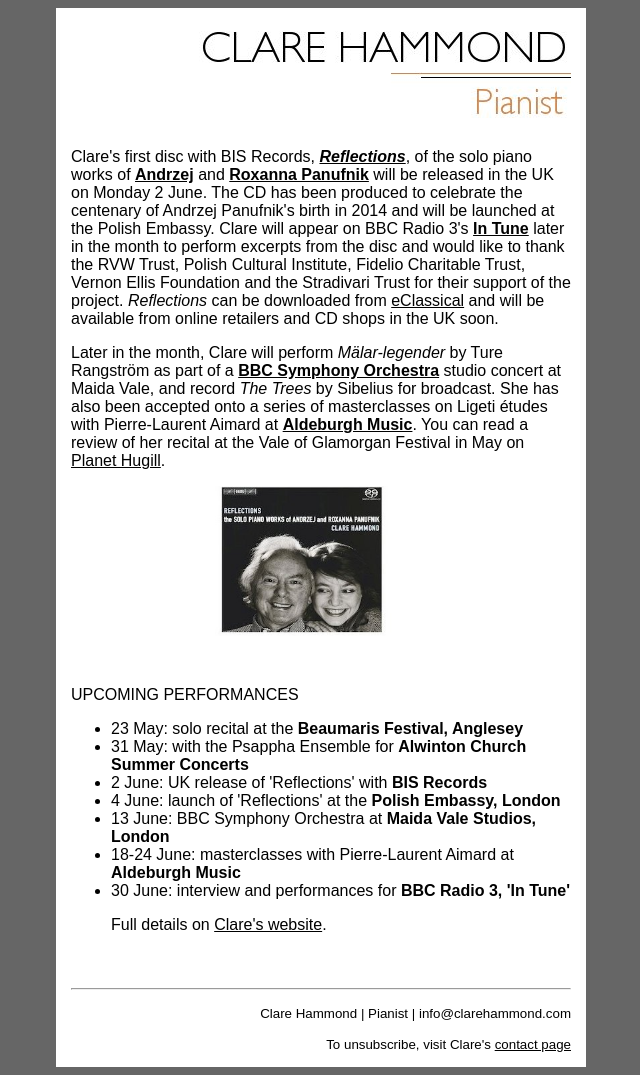
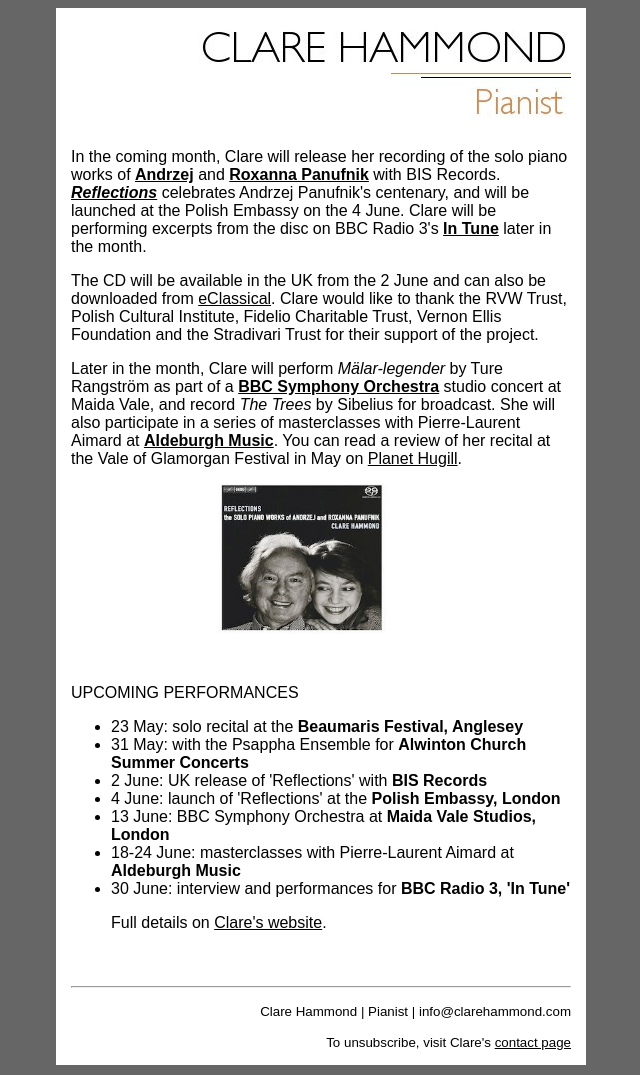
Before and after one commit to hammonc/clarehammond.com, a Jekyll site: the page newsletter-20140520.html, which Jekyll copies as it is, in a window 1280 px wide. Shown: the whole page, without its empty margins (319-959 px from the left). Built offline with Jekyll 4.4.1, drawn with Linux system fonts in a browser that asks for light colours.

Commit message:
newsletterr rewrite

```diff
--- a/newsletter-20140520.html
+++ b/newsletter-20140520.html
@@ -26,9 +26,11 @@
 <strong><a href=""target="_blank"></a></strong>
 <a href=""target="_blank"></a>
 
-	<p>Clare's first disc with BIS Records, <strong><a href="http://www.clarehammond.com/panufnik.html"target="_blank"><em>Reflections</em></a></strong>, of the solo piano works of <strong><a href="http://panufnik.com/"target="_blank">Andrzej</a></strong> and <strong><a href="http://www.roxannapanufnik.com"target="_blank">Roxanna Panufnik</a></strong> will be released in the UK on Monday 2 June. The CD has been produced to celebrate the centenary of Andrzej Panufnik's birth in 2014 and will be launched at the Polish Embassy. Clare will appear on BBC Radio 3's <strong><a href="http://www.bbc.co.uk/programmes/b006tp0c"target="_blank">In Tune</a></strong> later in the month to perform excerpts from the disc and would like to thank the RVW Trust, Polish Cultural Institute, Fidelio Charitable Trust, Vernon Ellis Foundation and the Stradivari Trust for their support of the project. <em>Reflections</em> can be downloaded from <a href="http://www.eclassical.com/labels/bis/reflections-the-solo-piano-works-of-andrzej-and-roxanna-panufnik.html"target="_blank">eClassical</a> and will be available from online retailers and CD shops in the UK soon.</p>
 
-	<p>Later in the month, Clare will perform <em>M&#228;lar-legender</em> by Ture Rangstr&#246;m as part of a <strong><a href="http://www.bbc.co.uk/events/ejx38g"target="_blank">BBC Symphony Orchestra</a></strong> studio concert at Maida Vale, and record <em>The Trees</em> by Sibelius for broadcast. She has also been accepted onto a series of masterclasses on Ligeti &#233;tudes with Pierre-Laurent Aimard at <strong><a href="http://www.aldeburgh.co.uk/bpp/ligeti-%C3%A9tudes"target="_blank">Aldeburgh Music</a></strong>. You can read a review of her recital at the Vale of Glamorgan Festival in May on <a href="http://www.planethugill.com/2014/05/clare-hammond-at-vale-of-glamorgan.html?spref=tw"target="_blank">Planet Hugill</a>.</p>
+	<p>In the coming month, Clare will release her recording of the solo piano works of <strong><a href="http://panufnik.com/"target="_blank">Andrzej</a></strong> and <strong><a href="http://www.roxannapanufnik.com"target="_blank">Roxanna Panufnik</a></strong> with BIS Records. <strong><a href="http://www.clarehammond.com/panufnik.html"target="_blank"><em>Reflections</em></a></strong> celebrates Andrzej Panufnik's centenary, and will be launched at the Polish Embassy on the 4 June. Clare will be performing excerpts from the disc on BBC Radio 3's <strong><a href="http://www.bbc.co.uk/programmes/b006tp0c"target="_blank">In Tune</a></strong> later in the month.</p>
+	<p>The CD will be available in the UK from the 2 June and can also be downloaded from <a href="http://www.eclassical.com/labels/bis/reflections-the-solo-piano-works-of-andrzej-and-roxanna-panufnik.html"target="_blank">eClassical</a>. Clare would like to thank the RVW Trust, Polish Cultural Institute, Fidelio Charitable Trust, Vernon Ellis Foundation and the Stradivari Trust for their support of the project.</p>
+
+	<p>Later in the month, Clare will perform <em>M&#228;lar-legender</em> by Ture Rangstr&#246;m as part of a <strong><a href="http://www.bbc.co.uk/events/ejx38g"target="_blank">BBC Symphony Orchestra</a></strong> studio concert at Maida Vale, and record <em>The Trees</em> by Sibelius for broadcast. She will also participate in a series of masterclasses with Pierre-Laurent Aimard at <strong><a href="http://www.aldeburgh.co.uk/bpp/ligeti-%C3%A9tudes"target="_blank">Aldeburgh Music</a></strong>. You can read a review of her recital at the Vale of Glamorgan Festival in May on <a href="http://www.planethugill.com/2014/05/clare-hammond-at-vale-of-glamorgan.html?spref=tw"target="_blank">Planet Hugill</a>.</p>
 
 
 <p><a href="LINK"><img width="467" height="150" src="http://www.clarehammond.com/resources/panufnik-line.jpg" border="0" /></a></p>
```
